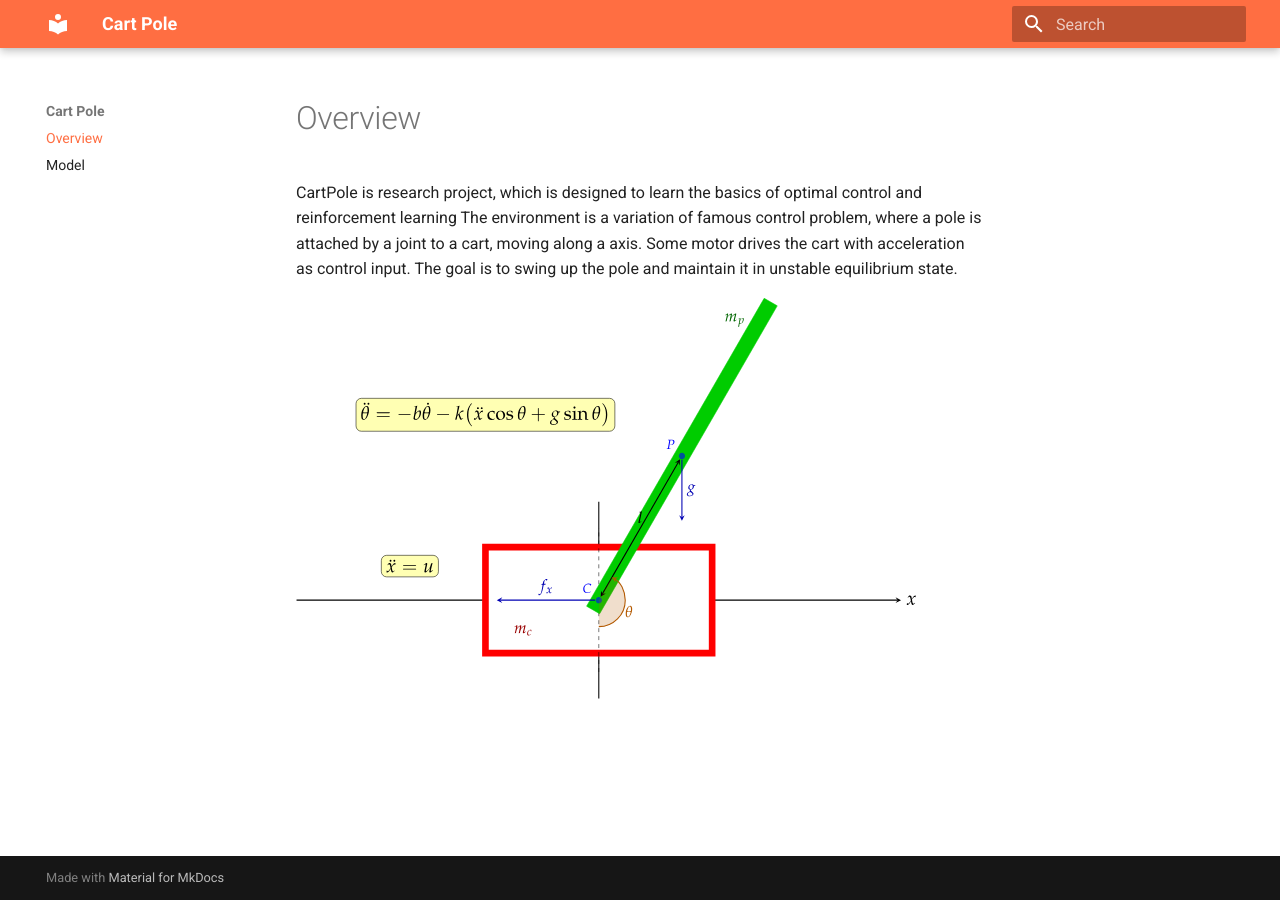
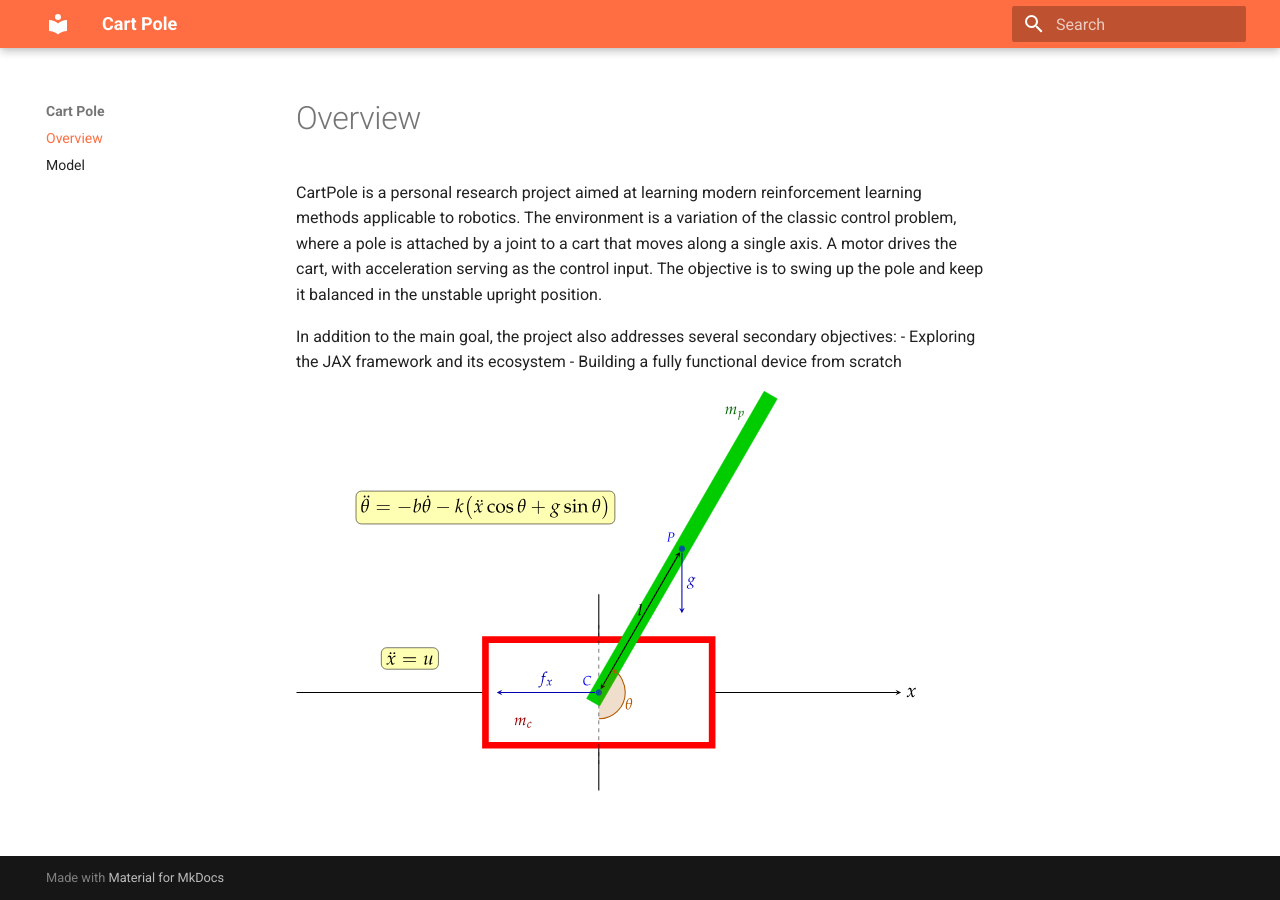
Before and after one commit to dasimagin/cart-pole, an MkDocs documentation site: the page built from docs/index.md, in a window 1280 px wide. Built offline with MkDocs 1.6.1 and Material for MkDocs 9.7.7, drawn with Linux system fonts in a browser that asks for light colours.

Commit message:
define project goals

```diff
--- a/docs/index.md
+++ b/docs/index.md
@@ -1,8 +1,12 @@
 # Overview
 
-CartPole is research project, which is designed to learn the basics of optimal control and reinforcement learning
-The environment is a variation of famous control problem, where a pole is attached by a joint to a cart, moving along a axis.
-Some motor drives the cart with acceleration as control input.
-The goal is to swing up the pole and maintain it in unstable equilibrium state.
+CartPole is a personal research project aimed at learning modern reinforcement learning methods applicable to robotics.
+The environment is a variation of the classic control problem, where a pole is attached by a joint to a cart that moves along a single axis.
+A motor drives the cart, with acceleration serving as the control input.
+The objective is to swing up the pole and keep it balanced in the unstable upright position.
+
+In addition to the main goal, the project also addresses several secondary objectives:
+- Exploring the JAX framework and its ecosystem
+- Building a fully functional device from scratch
 
 ![CartPole](svg/cart_pole.svg)
```
Also changed, not shown: README.md (+3 -1 lines).
